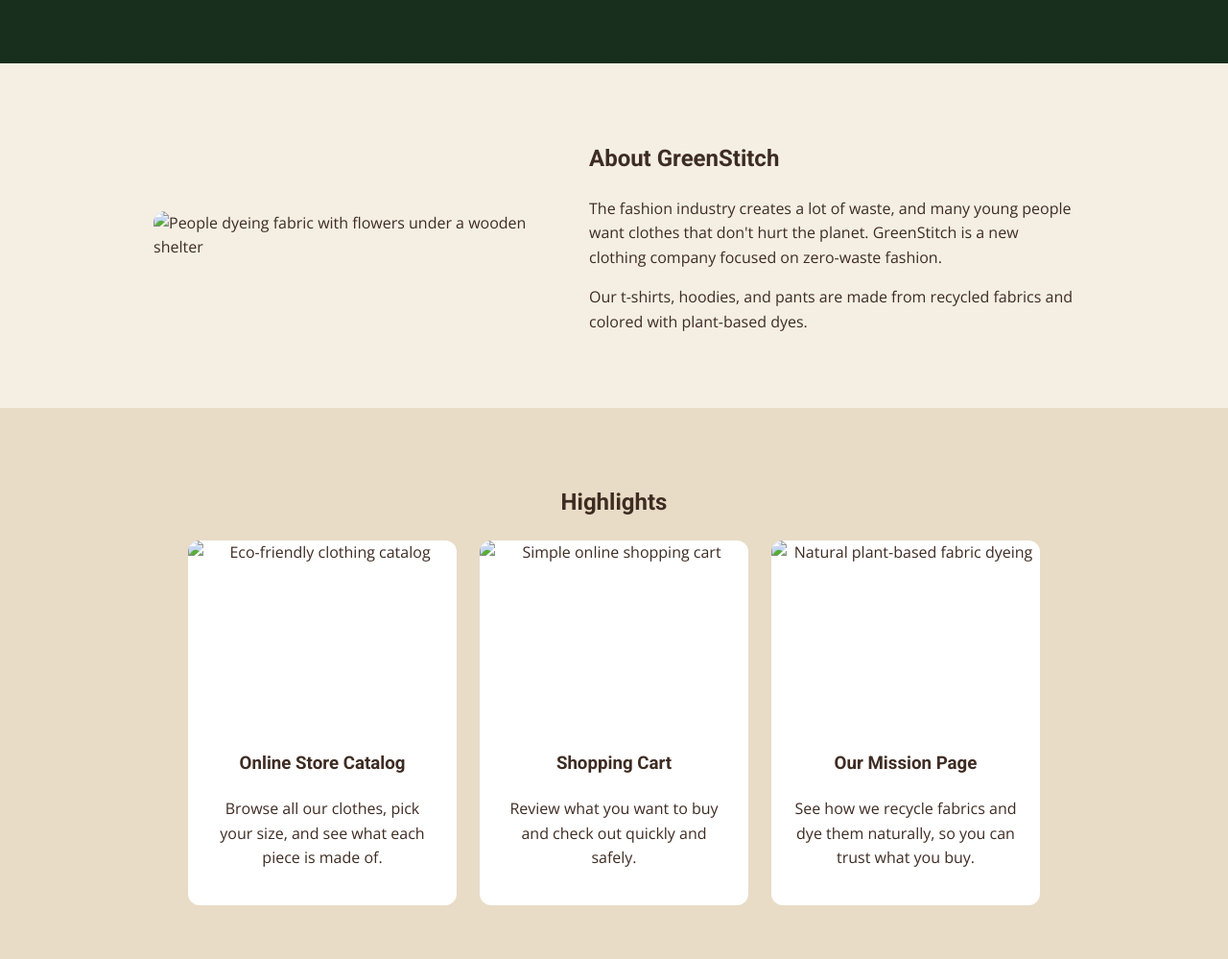
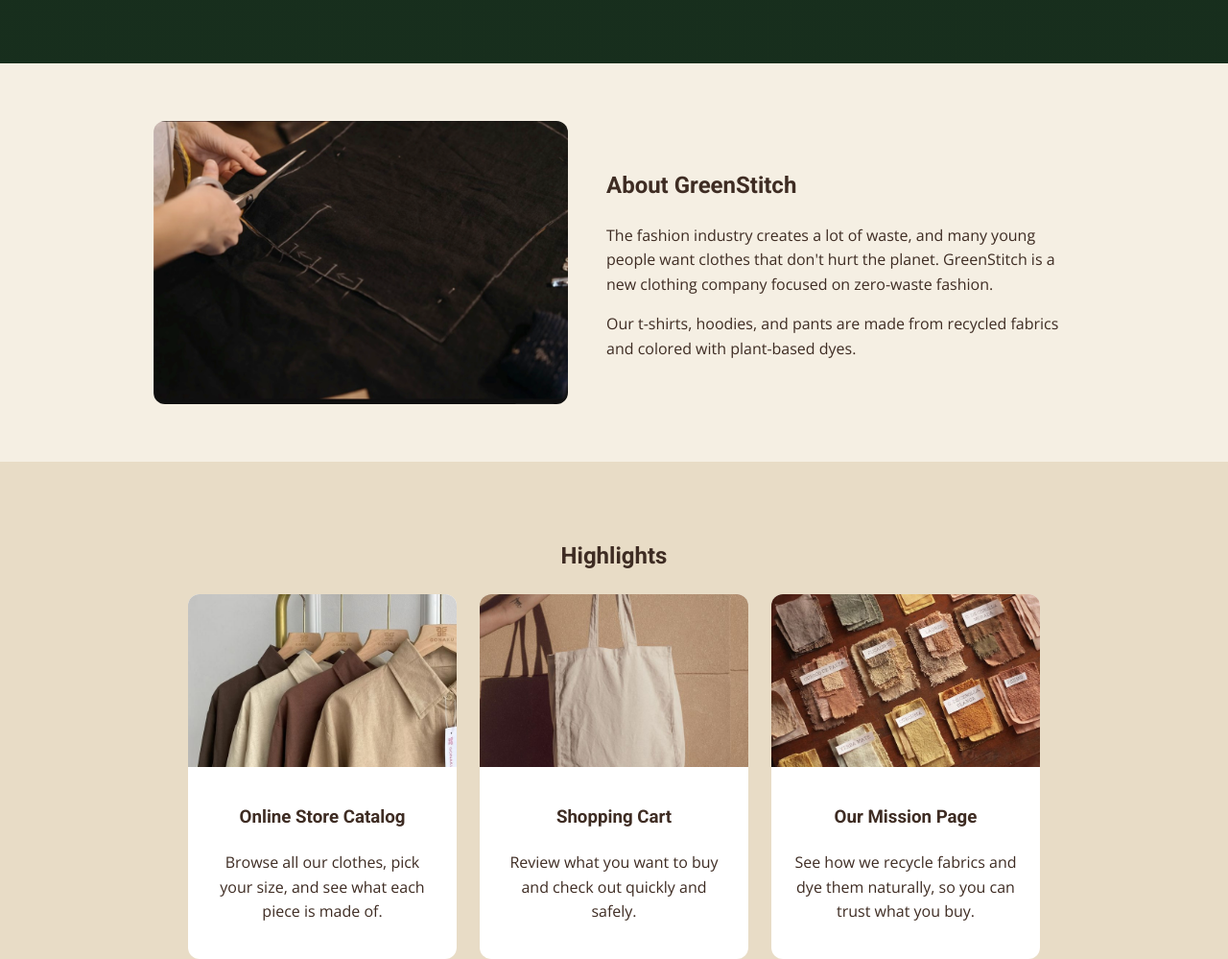
Before and after one commit to keitu07/balistoy-website, a plain HTML site: page index.html in a window 1280 px wide. Shown: the part 480-1479 px from the top of the page at 96% size. Drawn offline with nearby package versions, Linux system fonts and the light colour scheme.

Commit message:
Update image paths to use CSS directory

```diff
--- a/index.html
+++ b/index.html
@@ -38,7 +38,7 @@
 
         <!-- About Section -->
         <section class="about">
-            <img src="images/about.jpg" alt="People dyeing fabric with flowers under a wooden shelter">
+            <img src="css/images/about.jpg" alt="People dyeing fabric with flowers under a wooden shelter">
             <div class="about-text">
                 <h2>About GreenStitch</h2>
                 <p>The fashion industry creates a lot of waste, and many young people want clothes that don't hurt the
@@ -53,21 +53,21 @@
             <h2>Highlights</h2>
             <div class="cards">
                 <div class="card">
-                    <img src="images/catalog.jpg" alt="Eco-friendly clothing catalog">
+                    <img src="css/images/catalog.jpg" alt="Eco-friendly clothing catalog">
                     <div class="card-content">
                         <h3>Online Store Catalog</h3>
                         <p>Browse all our clothes, pick your size, and see what each piece is made of.</p>
                     </div>
                 </div>
                 <div class="card">
-                    <img src="images/cart.jpg" alt="Simple online shopping cart">
+                    <img src="css/images/cart.jpg" alt="Simple online shopping cart">
                     <div class="card-content">
                         <h3>Shopping Cart</h3>
                         <p>Review what you want to buy and check out quickly and safely.</p>
                     </div>
                 </div>
                 <div class="card">
-                    <img src="images/mission.jpg" alt="Natural plant-based fabric dyeing">
+                    <img src="css/images/mission.jpg" alt="Natural plant-based fabric dyeing">
                     <div class="card-content">
                         <h3>Our Mission Page</h3>
                         <p>See how we recycle fabrics and dye them naturally, so you can trust what you buy.</p>
```
